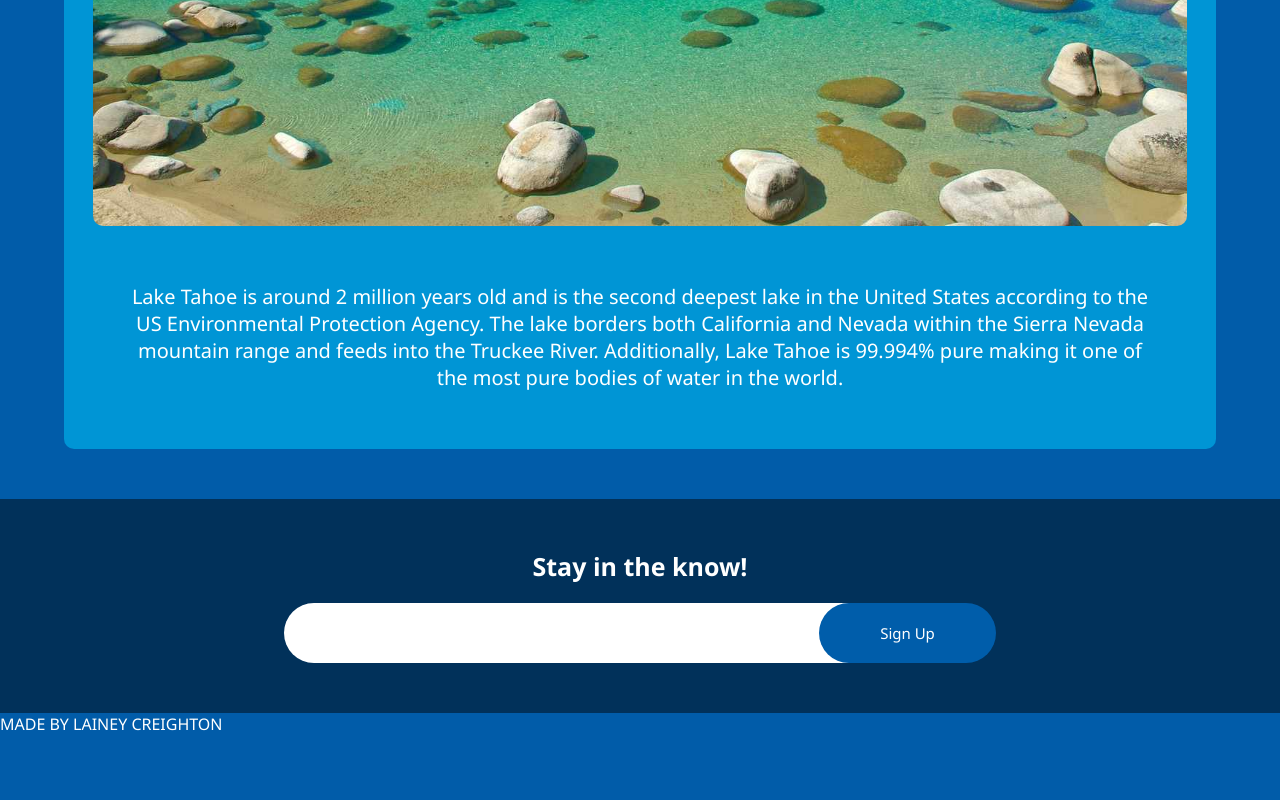
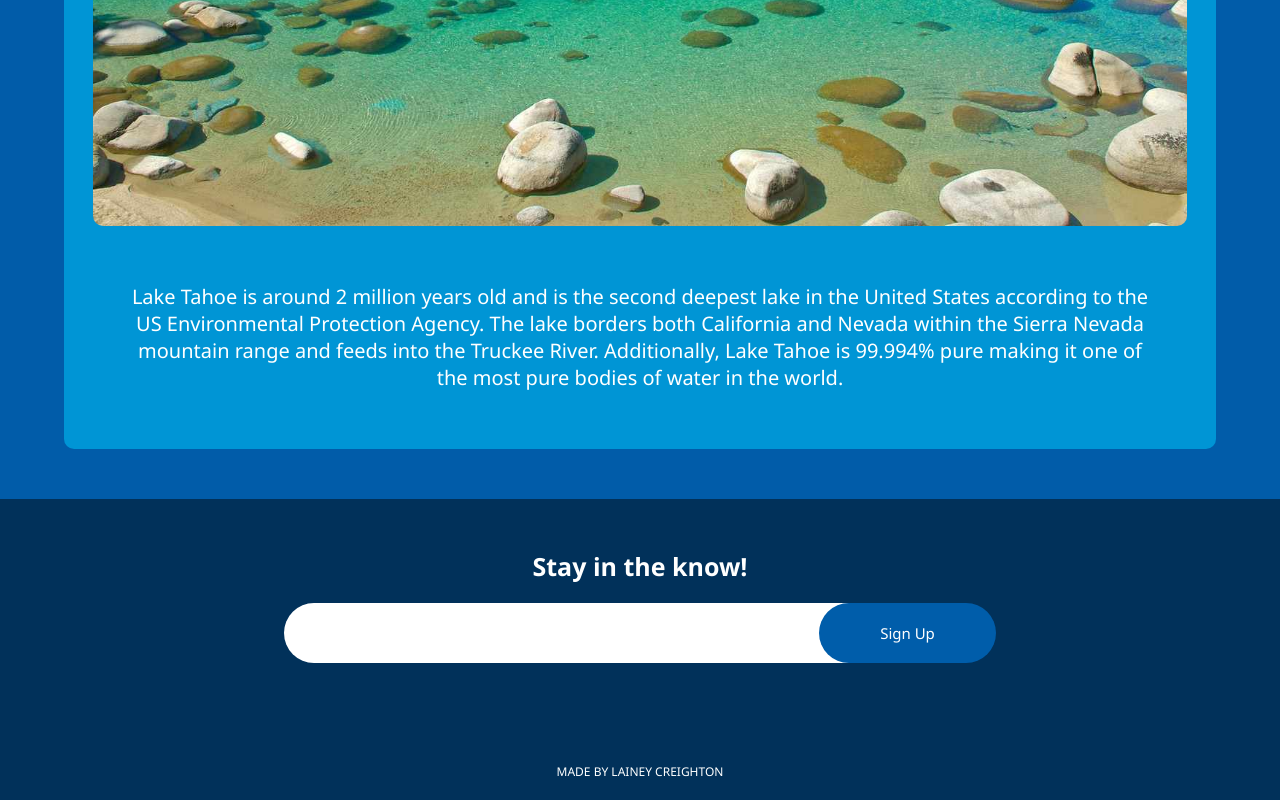
Before and after one commit to laineycreighton/landing-page, a plain HTML site: page index.html in a window 1280 px wide. Shown: the part 801-1601 px from the top of the page. Before the commit the page ends 1536 px from the top, so only its background shows below. Drawn offline with Linux system fonts and the light colour scheme.

Commit message:
add styling to footer

```diff
--- a/assets/style.css
+++ b/assets/style.css
@@ -93,3 +93,10 @@ form {
 }
 
 /*---------------FOOTER---------------*/
+footer {
+    background-color: #01315A;
+    padding-top: 50px;
+    padding-bottom: 20px;
+    text-align: center;
+font-size: 12px;
+}
```
